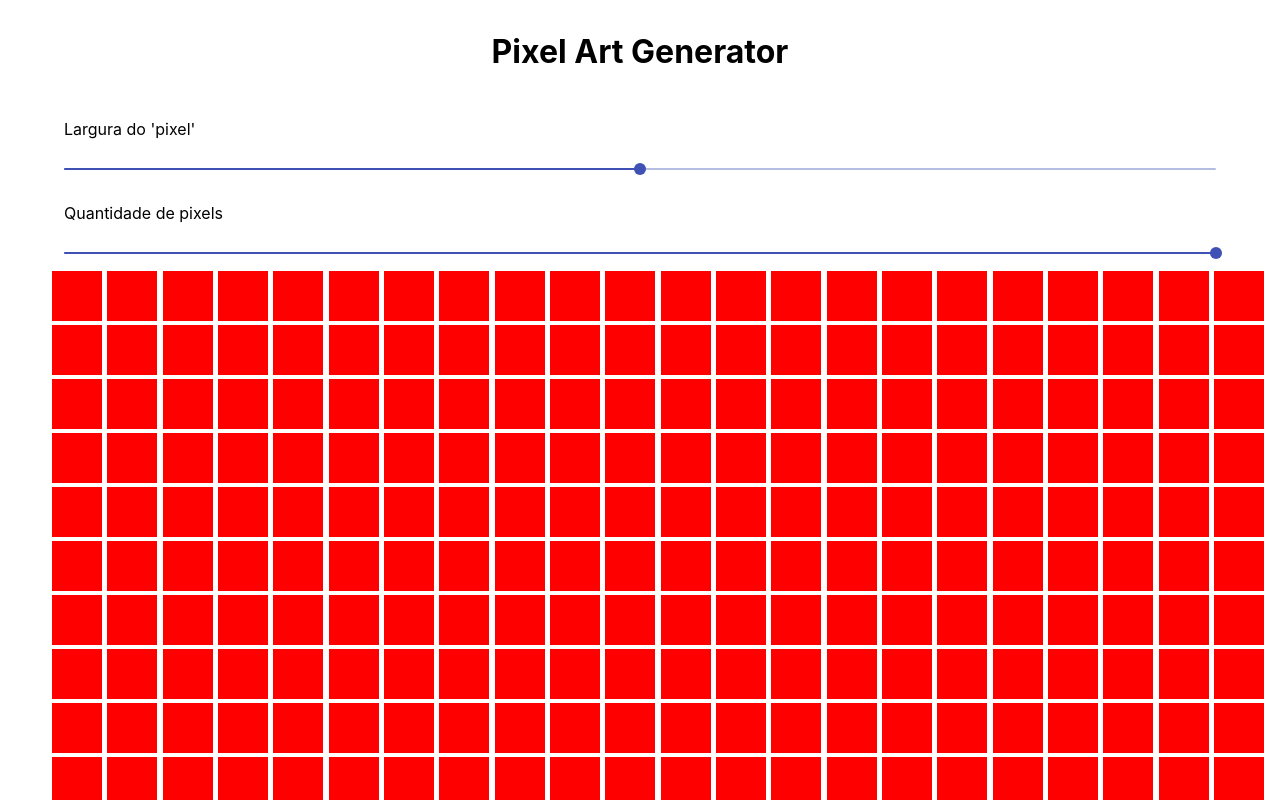
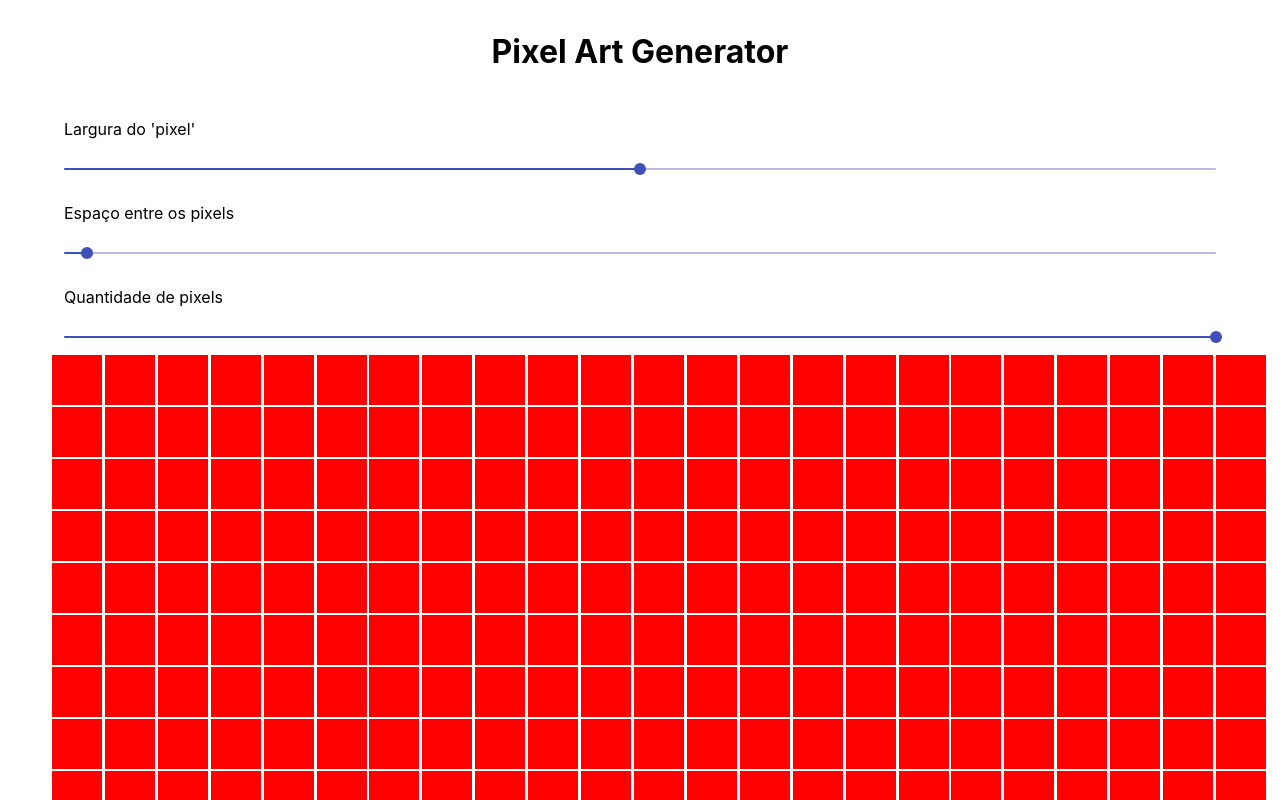
Before and after one commit to edumoreira1506/pixel-art-generator, a React (Create React App) app: page / in a window 1280 px wide. Shown: the top 800 px of the page. Built offline with nearby package versions, Linux system fonts and the light colour scheme.

Commit message:
Add margin slider

```diff
--- a/src/components/Board/index.tsx
+++ b/src/components/Board/index.tsx
@@ -5,13 +5,15 @@ import { StyledBoard, StyledBoardItem } from './styles';
 import { BoardItemType } from './types';
 
 type BoardPropsType = {
-  items: Array<BoardItemType>
+  items: Array<BoardItemType>;
+  margin: number;
 };
 
-const Board = ({ items }: BoardPropsType): ReactElement => (
+const Board = ({ items, margin }: BoardPropsType): ReactElement => (
   <StyledBoard>
     {items.map((item, itemIndex) => (
       <StyledBoardItem
+        margin={margin}
         color={item.color}
         key={`board-item-${itemIndex}-${item.color}`}
         size={item.size}
--- a/src/components/Board/styles.ts
+++ b/src/components/Board/styles.ts
@@ -1,6 +1,4 @@
 import styled from 'styled-components';
-
-import { BoardItemType } from './types';
 
 export const StyledBoard = styled.ul`
   display: flex;
@@ -12,14 +10,20 @@ export const StyledBoard = styled.ul`
   justify-content: space-between;
 `;
 
+type StyledBoardItemType = {
+  color: string;
+  size: number;
+  margin: number;
+}
+
 export const StyledBoardItem = styled.li`
   display: flex;
-  margin: 0 4px 4px 0;
   list-style: none;
   padding: 0;
 
-  ${({ color, size }: BoardItemType) => `
+  ${({ color, size, margin }: StyledBoardItemType) => `
     background-color: ${color};
+    margin: 0 ${margin}px ${margin}px 0;
     width: ${size}px;
     height: ${size}px;
   `}
--- a/src/components/Board/types.ts
+++ b/src/components/Board/types.ts
@@ -1,4 +1,4 @@
 export type BoardItemType = {
-  color?: string;
+  color: string;
   size: number;
 }
--- a/src/config/constants.ts
+++ b/src/config/constants.ts
@@ -3,4 +3,5 @@ export const APP_TITLE = 'Pixel Art Generator';
 export const configKeys = {
   ITEM_WIDTH: 'itemWidth',
   AMOUNT_OF_ITEMS: 'amountOfItems',
+  MARGIN_BETWEEN: 'marginBetween',
 };
--- a/src/containers/Board/index.tsx
+++ b/src/containers/Board/index.tsx
@@ -6,9 +6,13 @@ import useConfig from '../../hooks/useConfig';
 const BoardContainer = (): ReactElement => {
   const [amountOfItems] = useConfig(configKeys.AMOUNT_OF_ITEMS);
   const [itemWidth] = useConfig(configKeys.ITEM_WIDTH);
+  const [marginBetween] = useConfig(configKeys.MARGIN_BETWEEN);
 
   return (
-    <Board items={Array(amountOfItems).fill({ color: 'red', size: itemWidth })} />
+    <Board
+      items={Array(amountOfItems).fill({ color: 'red', size: itemWidth })}
+      margin={marginBetween}
+    />
   );
 };
 
--- a/src/containers/Slider/index.tsx
+++ b/src/containers/Slider/index.tsx
@@ -9,10 +9,12 @@ import { StyledSlider } from './styles';
 const SliderContainer = (): ReactElement => {
   const [amountOfItems, setAmountOfItems] = useConfig(configKeys.AMOUNT_OF_ITEMS);
   const [itemWidth, setItemWidth] = useConfig(configKeys.ITEM_WIDTH);
+  const [marginBetween, setMarginBetween] = useConfig(configKeys.MARGIN_BETWEEN);
 
   return (
     <StyledSlider>
       <Slider label="Largura do 'pixel'" value={Number(itemWidth)} onChange={setItemWidth} />
+      <Slider label="Espaço entre os pixels" value={Number(marginBetween)} onChange={setMarginBetween} />
       <Slider label="Quantidade de pixels" value={Number(amountOfItems) / 10} onChange={(newAmount: number) => setAmountOfItems(newAmount * 10)} />
     </StyledSlider>
   );
--- a/src/contexts/config.tsx
+++ b/src/contexts/config.tsx
@@ -5,6 +5,7 @@ import { configKeys } from '../config/constants';
 const INITIAL_CONFIGS = {
   [configKeys.ITEM_WIDTH]: 50,
   [configKeys.AMOUNT_OF_ITEMS]: 1000,
+  [configKeys.MARGIN_BETWEEN]: 2,
 };
 
 export const ConfigContext = createContext({
--- a/tsconfig.json
+++ b/tsconfig.json
@@ -18,7 +18,7 @@
     "resolveJsonModule": true,
     "isolatedModules": true,
     "noEmit": true,
-    "jsx": "react"
+    "jsx": "react-jsx"
   },
   "include": [
     "src"
```
